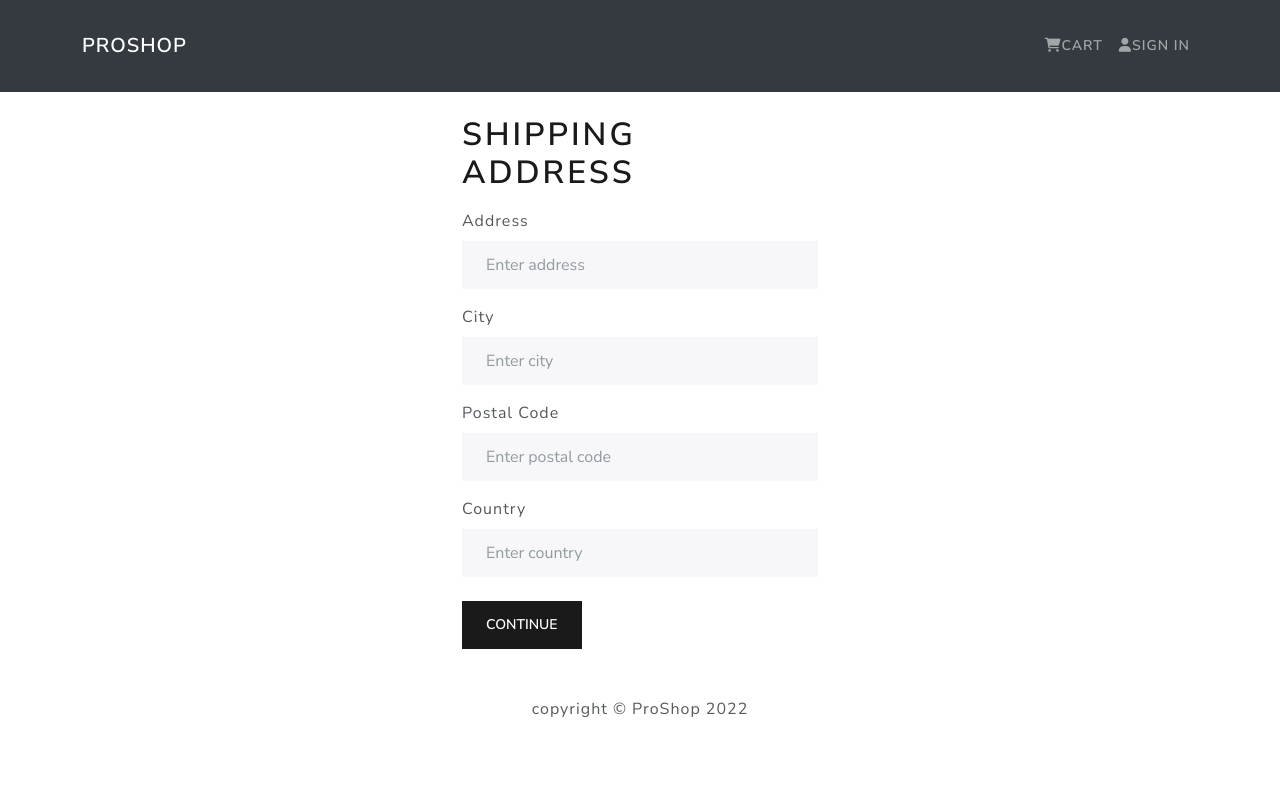
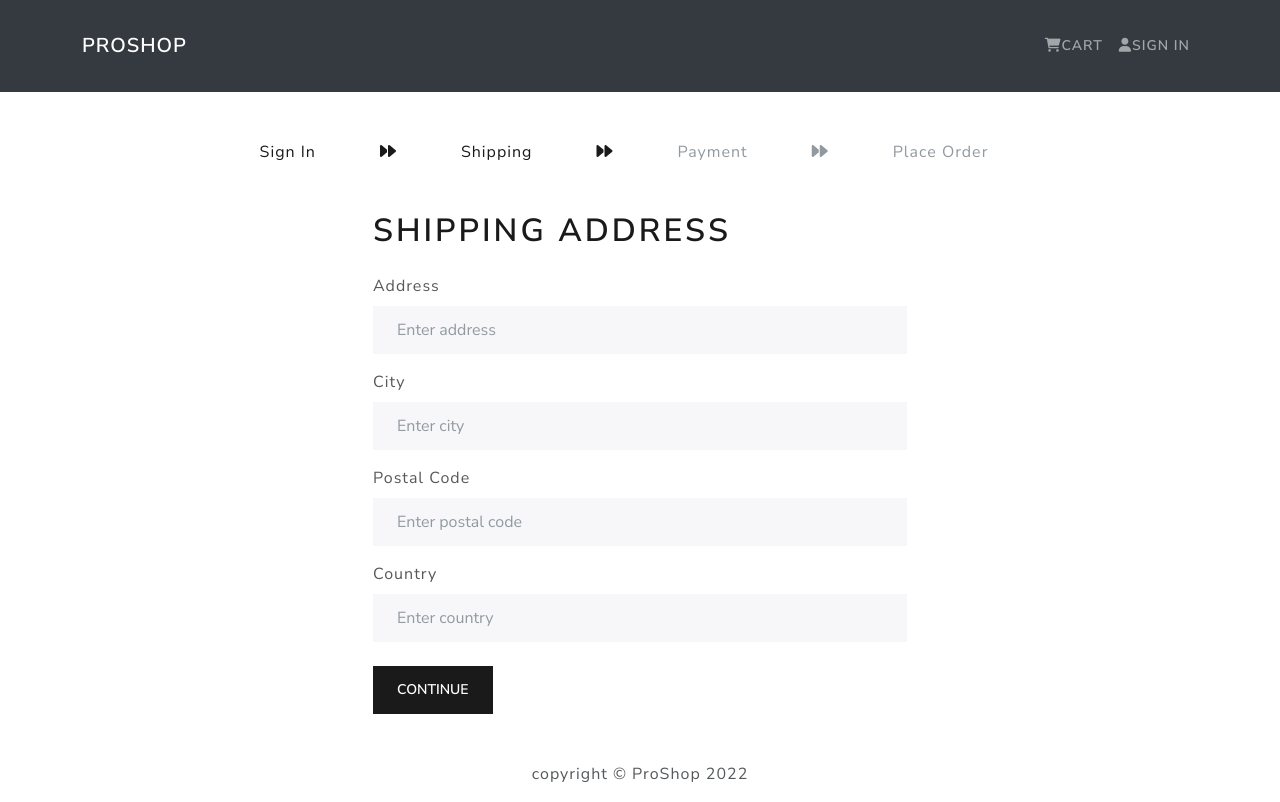
Before and after one commit to HaolinZhong/ProShop, a React (Create React App) app in the folder frontend/: page /shipping in a window 1280 px wide. Built offline with nearby package versions, Linux system fonts and the light colour scheme.

Commit message:
add checkout step components

```diff
--- /dev/null
+++ b/frontend/src/components/CheckoutSteps.jsx
@@ -0,0 +1,35 @@
+import React from 'react'
+import { Nav, NavItem, NavLink } from 'react-bootstrap'
+import { LinkContainer } from 'react-router-bootstrap'
+
+const CheckoutSteps = (s1, s2, s3, s4) => {
+  return (
+    <Nav className='justify-content-center mx-4 py-4'>
+        <NavItem>
+            <LinkContainer to='/login'>
+                <NavLink disabled={!s1}>Sign In</NavLink>
+            </LinkContainer>
+        </NavItem>
+        <NavItem><NavLink disabled={!s1}><i class="fa-solid fa-forward"/></NavLink></NavItem>
+        <NavItem>
+            <LinkContainer to='/shipping'>
+                <NavLink disabled={!s2}>Shipping</NavLink>
+            </LinkContainer>
+        </NavItem>
+        <NavItem><NavLink disabled={!s2}><i class="fa-solid fa-forward"/></NavLink></NavItem>
+        <NavItem>
+            <LinkContainer to='/payment'>
+                <NavLink disabled={!s3}>Payment</NavLink>
+            </LinkContainer>
+        </NavItem>
+        <NavItem><NavLink disabled={!s3}><i class="fa-solid fa-forward"/></NavLink></NavItem>
+        <NavItem>
+            <LinkContainer to='/placeorder'>
+                <NavLink disabled={!s4}>Place Order</NavLink>
+            </LinkContainer>
+        </NavItem>
+    </Nav>
+  )
+}
+
+export default CheckoutSteps
--- a/frontend/src/components/FormContainer.jsx
+++ b/frontend/src/components/FormContainer.jsx
@@ -5,7 +5,7 @@ const FormContainer = ( { children } ) => {
   return (
     <Container>
         <Row className='justify-content-md-center'>
-            <Col xs={8} md={4}>
+            <Col xs={12} md={6}>
                 {children}
             </Col>
         </Row>
--- a/frontend/src/screens/Shippingscreen.jsx
+++ b/frontend/src/screens/Shippingscreen.jsx
@@ -1,15 +1,16 @@
 import React, { useState } from 'react'
 import { useDispatch, useSelector } from 'react-redux'
-import { Button, Form, FormControl, FormGroup, FormLabel } from 'react-bootstrap'
+import { Button, Container, Form, FormControl, FormGroup, FormLabel } from 'react-bootstrap'
 import { useNavigate } from 'react-router'
 import FormContainer from '../components/FormContainer'
+import CheckoutSteps from '../components/CheckoutSteps'
 
 import { saveShippingAddress } from '../actions/cartActions'
 
 const Shippingscreen = () => {
 
     const cart = useSelector(state => state.cart)
-  const {shippingAddress} = cart
+    const { shippingAddress } = cart
 
     const dispatch = useDispatch()
     const navigate = useNavigate()
@@ -22,15 +23,18 @@ const Shippingscreen = () => {
 
     const submitHandler = (e) => {
         e.preventDefault()
-      dispatch(saveShippingAddress({address, city, postalCode, country}))
+        dispatch(saveShippingAddress({ address, city, postalCode, country }))
         navigate('/payment')
     }
 
 
 
     return (
+        <Container>
+            <CheckoutSteps s1 s2 />
             <FormContainer>
-        <h1 className='my-2'>Shipping Address</h1>
+
+                <h1 className='my-3'>Shipping Address</h1>
 
                 <Form onSubmit={submitHandler}>
 
@@ -82,6 +86,7 @@ const Shippingscreen = () => {
                 </Form>
 
             </FormContainer>
+        </Container>
     )
 }
 
```
Lines whose indentation alone changed are shown as unchanged.
